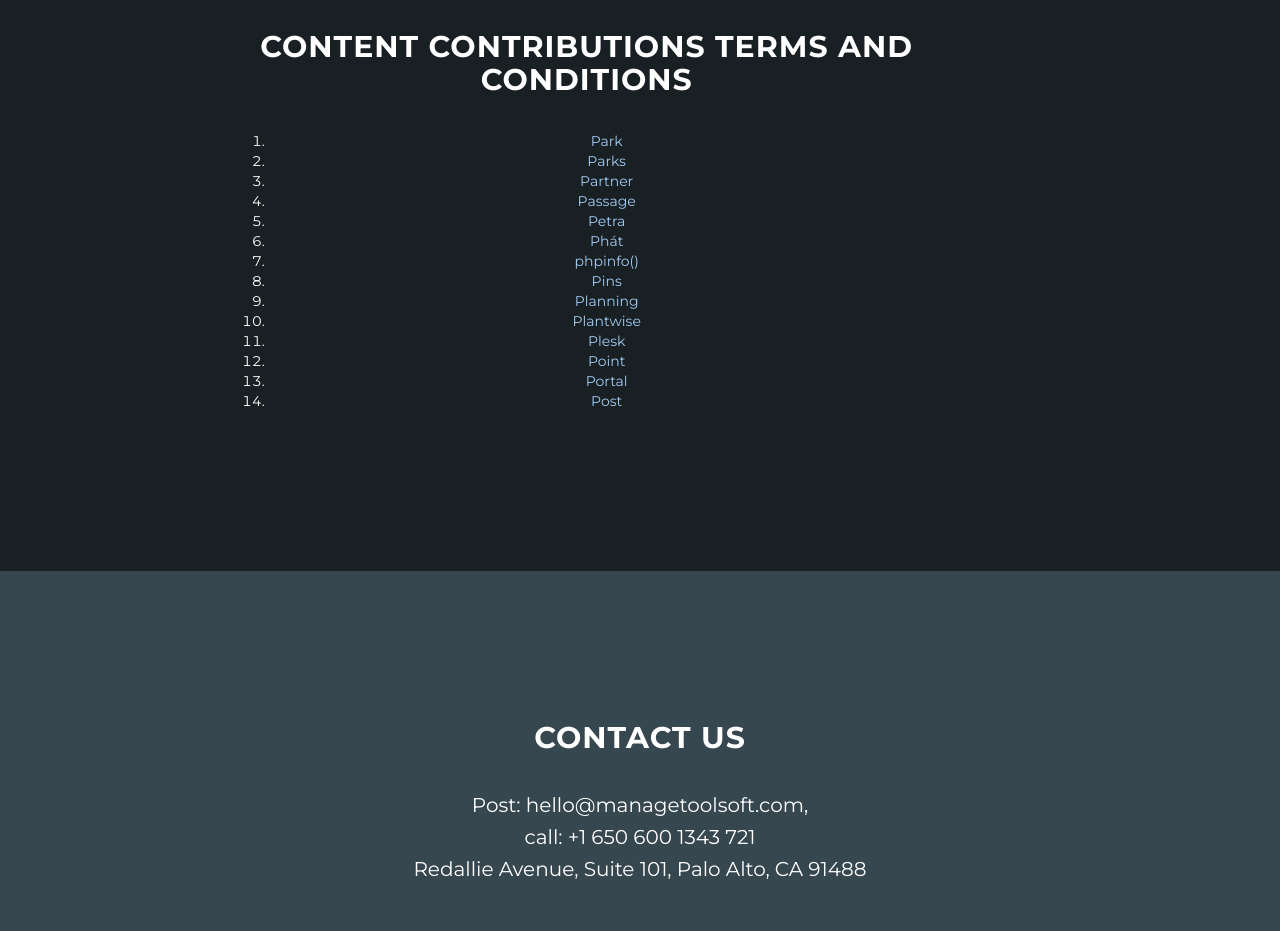
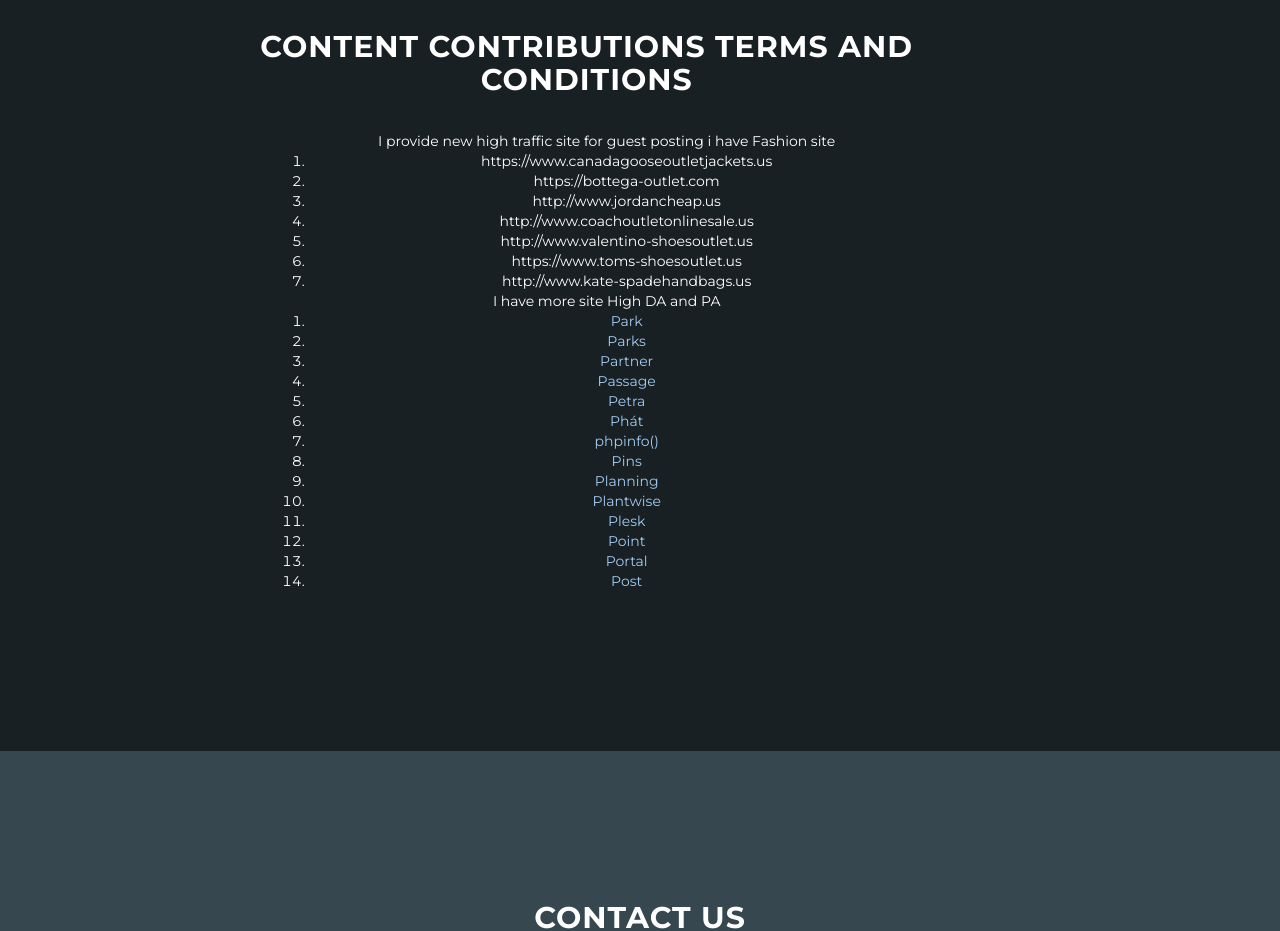
Before and after one commit to ped4enko/airbex.github.io, a plain HTML site: page airdoc-ist-web.html in a window 1280 px wide. Shown: the part 920-1851 px from the top of the page. Drawn offline with Linux system fonts and the light colour scheme.

Commit message:
Update airdoc-ist-web.html

```diff
--- a/airdoc-ist-web.html
+++ b/airdoc-ist-web.html
@@ -38,8 +38,18 @@
         <div class="col-lg-7 col-lg-offset-2">
             <h2>Content Contributions Terms and Conditions</h2>
             <div><ol>
-
-
+I provide  new high traffic site for guest posting
+i have Fashion site
+<ol><li>https://www.canadagooseoutletjackets.us </li>
+<li>https://bottega-outlet.com</li>
+<li>http://www.jordancheap.us </li>
+<li>http://www.coachoutletonlinesale.us </li>
+<li>http://www.valentino-shoesoutlet.us </li>
+<li>https://www.toms-shoesoutlet.us</li>
+<li>http://www.kate-spadehandbags.us </li>
+</ol>
+I have more site High DA and PA
+<ol>
 <li><a href="https://bike-cafe-messingschlager.de/?URL=https://outsourceit.today/course-authoring-software-feature-guide/">Park</a></li>
 <li><a href="https://bati365.be/?URL=https://outsourceit.today/25-must-travel-apps-need/">Parks</a></li>
 <li><a href="https://btk-fh.de/?URL=https://outsourceit.today/design-platforms-to-build-your-own-site/">Partner</a></li>
```
